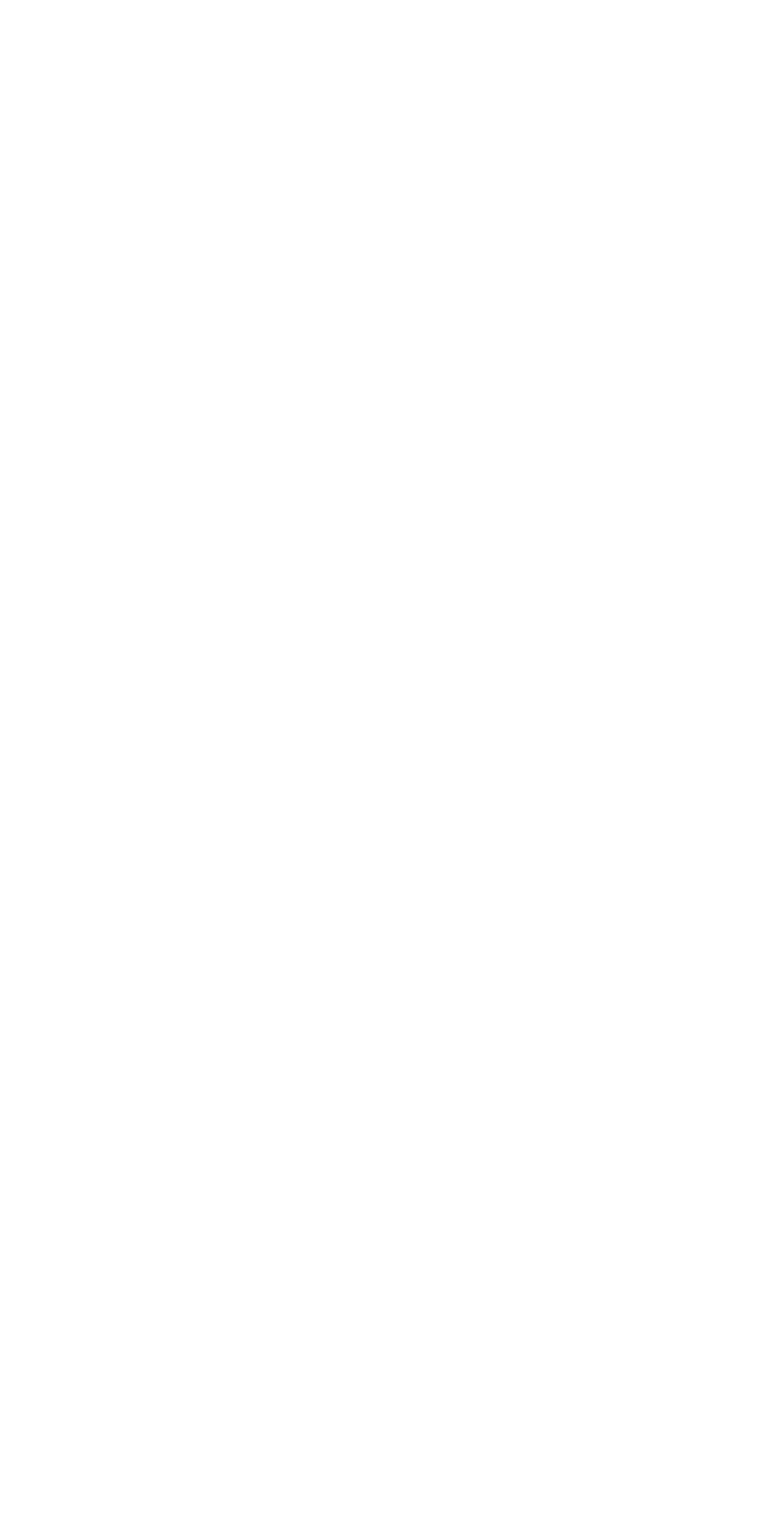
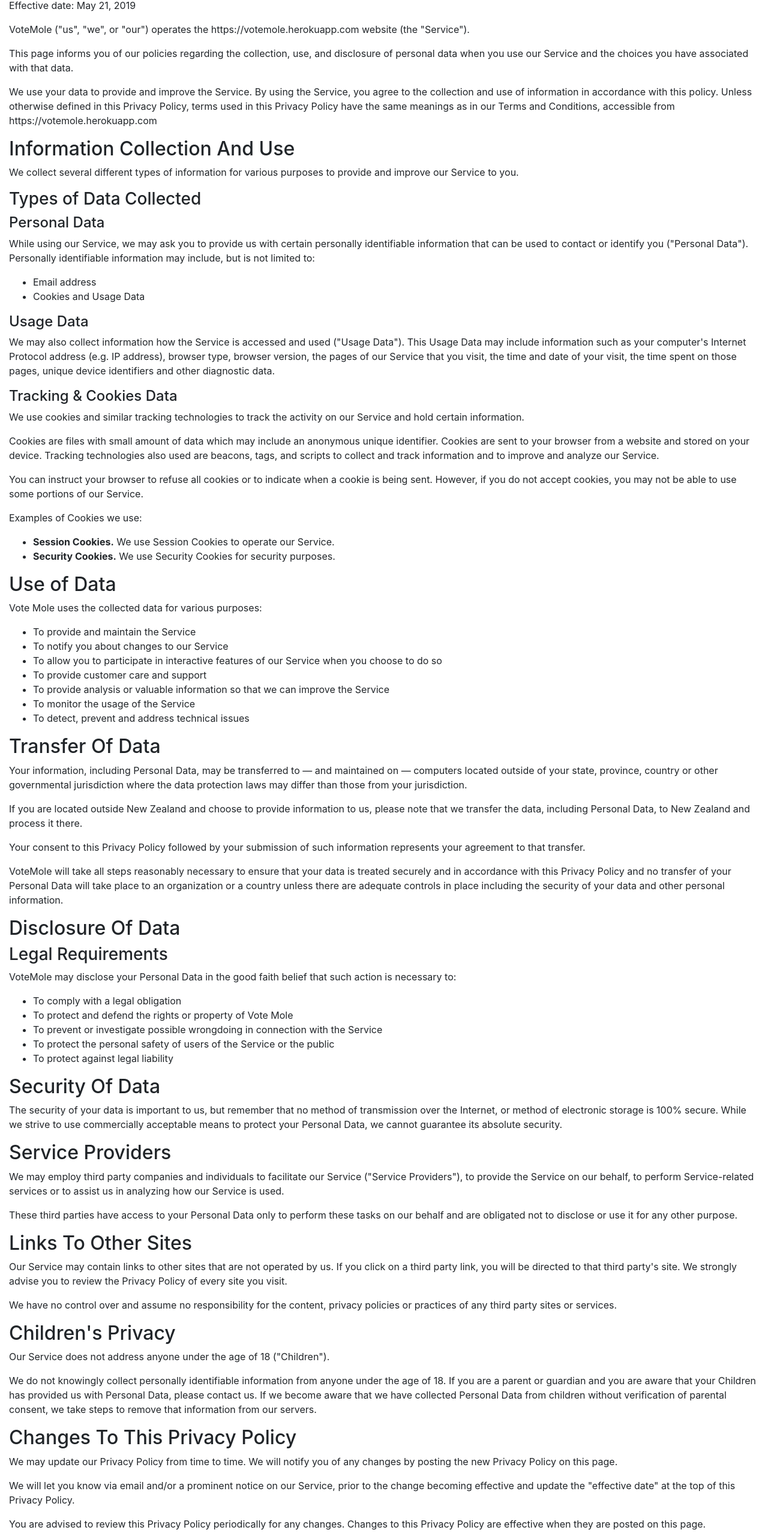
Before and after one commit to edward-hong/votemole, a React (Create React App) app in the folder client/: page /privacy_policy in a window 1280 px wide. Shown: the part 180-2745 px from the top of the page at 60% size. Before the commit the page ends 800 px from the top, so only its background shows below. Built offline with nearby package versions, Linux system fonts and the light colour scheme; no server answers.

Commit message:
Privacy Policy page

```diff
--- a/client/src/App.jsx
+++ b/client/src/App.jsx
@@ -5,6 +5,7 @@
 
 import Header from './components/Header'
 import Landing from './pages/Landing'
+import PrivacyPolicy from './pages/PrivacyPolicy'
 import { fetchUser } from './state/actions'
 import { PRIMARY_COLOR } from './constants'
 
@@ -37,6 +38,7 @@
         <>
           <Header />
           <Route exact path="/" component={Landing} />
+          <Route path="/privacy_policy" component={PrivacyPolicy} />
         </>
       </BrowserRouter>
       <GlobalStyle />
--- /dev/null
+++ b/client/src/pages/PrivacyPolicy.jsx
@@ -0,0 +1,199 @@
+import React from 'react'
+import styled from 'styled-components'
+import { Container } from 'reactstrap'
+
+const Heading = styled.h1`
+  text-align: center;
+`
+
+const PrivacyPolicy = () => (
+  <Container fluid>
+    <Heading>Privacy Policy</Heading>
+    <p>Effective date: May 21, 2019</p>
+    <p>
+      VoteMole ("us", "we", or "our") operates the
+      https://votemole.herokuapp.com website (the "Service").
+    </p>
+    <p>
+      This page informs you of our policies regarding the collection, use, and
+      disclosure of personal data when you use our Service and the choices you
+      have associated with that data.
+    </p>
+    <p>
+      We use your data to provide and improve the Service. By using the Service,
+      you agree to the collection and use of information in accordance with this
+      policy. Unless otherwise defined in this Privacy Policy, terms used in
+      this Privacy Policy have the same meanings as in our Terms and Conditions,
+      accessible from https://votemole.herokuapp.com
+    </p>
+    <h2>Information Collection And Use</h2>
+    <p>
+      We collect several different types of information for various purposes to
+      provide and improve our Service to you.
+    </p>
+    <h3>Types of Data Collected</h3>
+    <h4>Personal Data</h4>
+    <p>
+      While using our Service, we may ask you to provide us with certain
+      personally identifiable information that can be used to contact or
+      identify you ("Personal Data"). Personally identifiable information may
+      include, but is not limited to:
+    </p>
+    <ul>
+      <li>Email address</li>
+      <li>Cookies and Usage Data</li>
+    </ul>
+    <h4>Usage Data</h4>
+    <p>
+      We may also collect information how the Service is accessed and used
+      ("Usage Data"). This Usage Data may include information such as your
+      computer's Internet Protocol address (e.g. IP address), browser type,
+      browser version, the pages of our Service that you visit, the time and
+      date of your visit, the time spent on those pages, unique device
+      identifiers and other diagnostic data.
+    </p>
+    <h4>Tracking &amp; Cookies Data</h4>
+    <p>
+      We use cookies and similar tracking technologies to track the activity on
+      our Service and hold certain information.
+    </p>
+    <p>
+      Cookies are files with small amount of data which may include an anonymous
+      unique identifier. Cookies are sent to your browser from a website and
+      stored on your device. Tracking technologies also used are beacons, tags,
+      and scripts to collect and track information and to improve and analyze
+      our Service.
+    </p>
+    <p>
+      You can instruct your browser to refuse all cookies or to indicate when a
+      cookie is being sent. However, if you do not accept cookies, you may not
+      be able to use some portions of our Service.
+    </p>
+    <p>Examples of Cookies we use:</p>
+    <ul>
+      <li>
+        <strong>Session Cookies.</strong> We use Session Cookies to operate our
+        Service.
+      </li>
+      <li>
+        <strong>Security Cookies.</strong> We use Security Cookies for security
+        purposes.
+      </li>
+    </ul>
+    <h2>Use of Data</h2>
+    <p>Vote Mole uses the collected data for various purposes:</p>
+    <ul>
+      <li>To provide and maintain the Service</li>
+      <li>To notify you about changes to our Service</li>
+      <li>
+        To allow you to participate in interactive features of our Service when
+        you choose to do so
+      </li>
+      <li>To provide customer care and support</li>
+      <li>
+        To provide analysis or valuable information so that we can improve the
+        Service
+      </li>
+      <li>To monitor the usage of the Service</li>
+      <li>To detect, prevent and address technical issues</li>
+    </ul>
+    <h2>Transfer Of Data</h2>
+    <p>
+      Your information, including Personal Data, may be transferred to — and
+      maintained on — computers located outside of your state, province, country
+      or other governmental jurisdiction where the data protection laws may
+      differ than those from your jurisdiction.
+    </p>
+    <p>
+      If you are located outside New Zealand and choose to provide information
+      to us, please note that we transfer the data, including Personal Data, to
+      New Zealand and process it there.
+    </p>
+    <p>
+      Your consent to this Privacy Policy followed by your submission of such
+      information represents your agreement to that transfer.
+    </p>
+    <p>
+      VoteMole will take all steps reasonably necessary to ensure that your data
+      is treated securely and in accordance with this Privacy Policy and no
+      transfer of your Personal Data will take place to an organization or a
+      country unless there are adequate controls in place including the security
+      of your data and other personal information.
+    </p>
+    <h2>Disclosure Of Data</h2>
+    <h3>Legal Requirements</h3>
+    <p>
+      VoteMole may disclose your Personal Data in the good faith belief that
+      such action is necessary to:
+    </p>
+    <ul>
+      <li>To comply with a legal obligation</li>
+      <li>To protect and defend the rights or property of Vote Mole</li>
+      <li>
+        To prevent or investigate possible wrongdoing in connection with the
+        Service
+      </li>
+      <li>
+        To protect the personal safety of users of the Service or the public
+      </li>
+      <li>To protect against legal liability</li>
+    </ul>
+    <h2>Security Of Data</h2>
+    <p>
+      The security of your data is important to us, but remember that no method
+      of transmission over the Internet, or method of electronic storage is 100%
+      secure. While we strive to use commercially acceptable means to protect
+      your Personal Data, we cannot guarantee its absolute security.
+    </p>
+    <h2>Service Providers</h2>
+    <p>
+      We may employ third party companies and individuals to facilitate our
+      Service ("Service Providers"), to provide the Service on our behalf, to
+      perform Service-related services or to assist us in analyzing how our
+      Service is used.
+    </p>
+    <p>
+      These third parties have access to your Personal Data only to perform
+      these tasks on our behalf and are obligated not to disclose or use it for
+      any other purpose.
+    </p>
+    <h2>Links To Other Sites</h2>
+    <p>
+      Our Service may contain links to other sites that are not operated by us.
+      If you click on a third party link, you will be directed to that third
+      party's site. We strongly advise you to review the Privacy Policy of every
+      site you visit.
+    </p>
+    <p>
+      We have no control over and assume no responsibility for the content,
+      privacy policies or practices of any third party sites or services.
+    </p>
+    <h2>Children's Privacy</h2>
+    <p>Our Service does not address anyone under the age of 18 ("Children").</p>
+    <p>
+      We do not knowingly collect personally identifiable information from
+      anyone under the age of 18. If you are a parent or guardian and you are
+      aware that your Children has provided us with Personal Data, please
+      contact us. If we become aware that we have collected Personal Data from
+      children without verification of parental consent, we take steps to remove
+      that information from our servers.
+    </p>
+    <h2>Changes To This Privacy Policy</h2>
+    <p>
+      We may update our Privacy Policy from time to time. We will notify you of
+      any changes by posting the new Privacy Policy on this page.
+    </p>
+    <p>
+      We will let you know via email and/or a prominent notice on our Service,
+      prior to the change becoming effective and update the "effective date" at
+      the top of this Privacy Policy.
+    </p>
+    <p>
+      You are advised to review this Privacy Policy periodically for any
+      changes. Changes to this Privacy Policy are effective when they are posted
+      on this page.
+    </p>
+  </Container>
+)
+
+export default PrivacyPolicy
```
